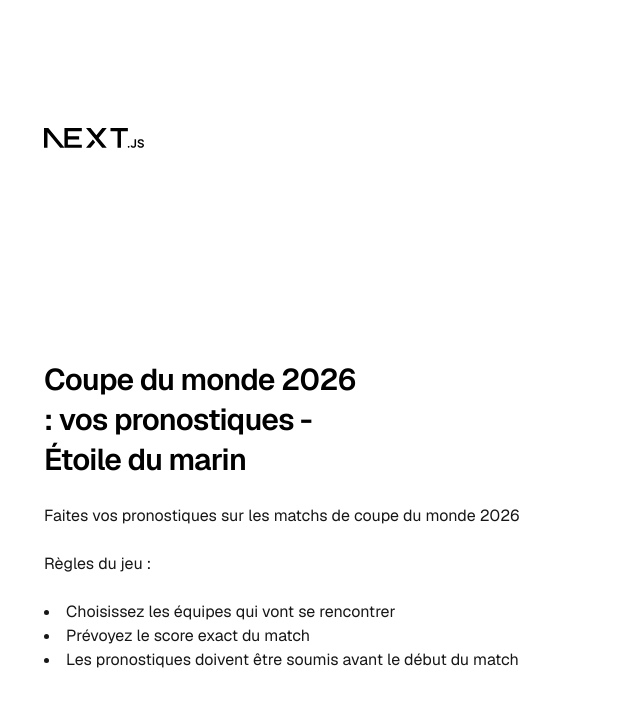
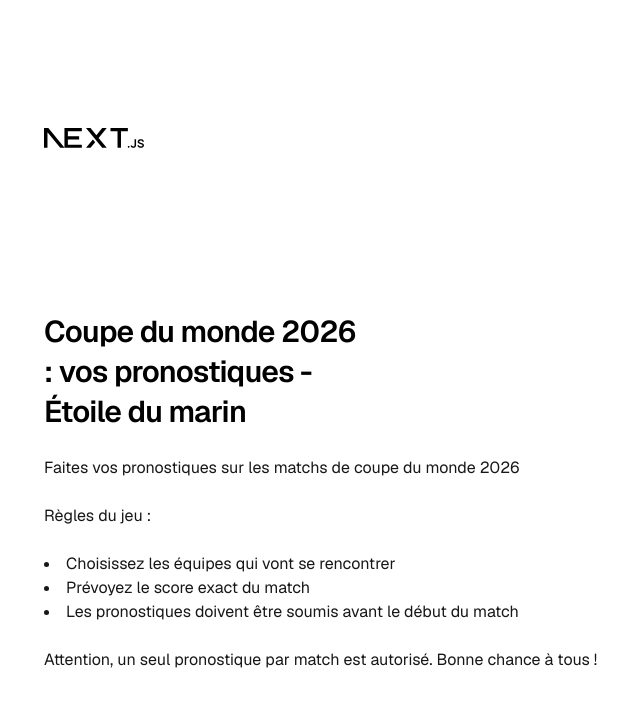
Before and after one commit to CESI-LR/INF83-TP-mood-tracker, a Next.js app: page / in a window 1280 px wide. Shown: the top 706 px of the page, without its empty margins (276-916 px from the left). Built offline with nearby package versions, Linux system fonts and the light colour scheme.

Commit message:
Definition of rules

```diff
--- a/app/page.tsx
+++ b/app/page.tsx
@@ -25,6 +25,10 @@ export default function Home() {
               Les pronostiques doivent être soumis avant le début du match
             </li>
           </ul>
+          <p>
+            Attention, un seul pronostique par match est autorisé. Bonne chance
+            à tous !
+          </p>
         </div>
       </main>
     </div>
```
